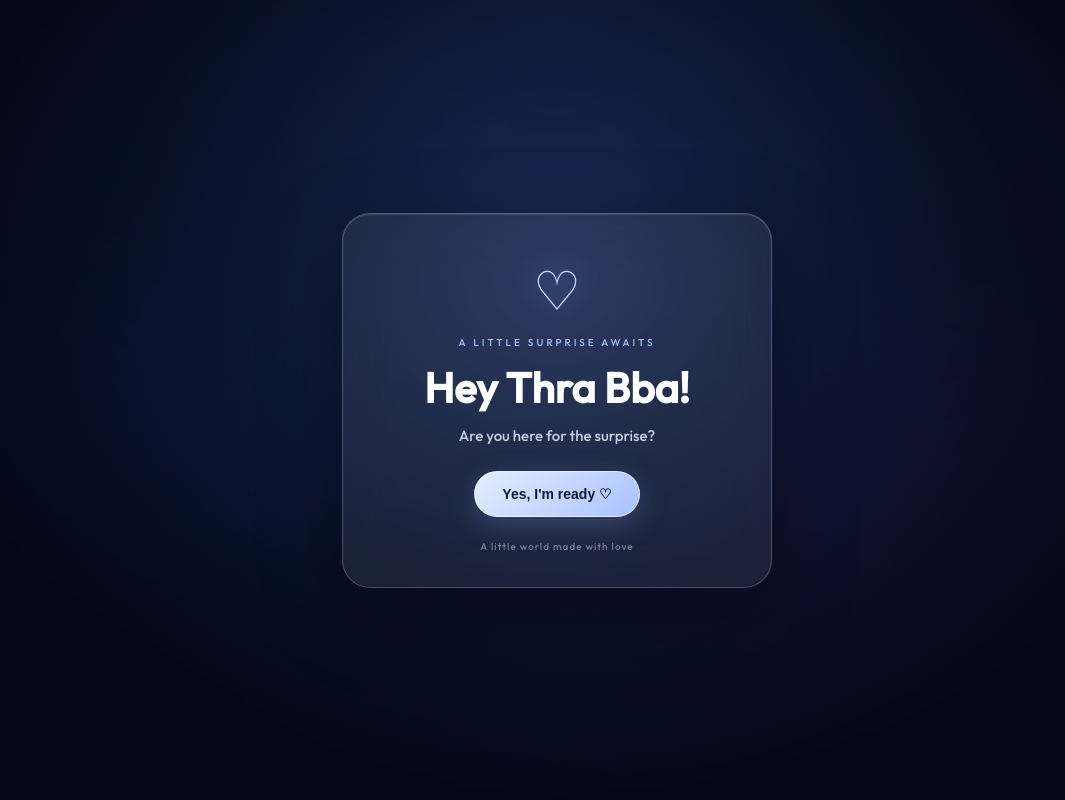
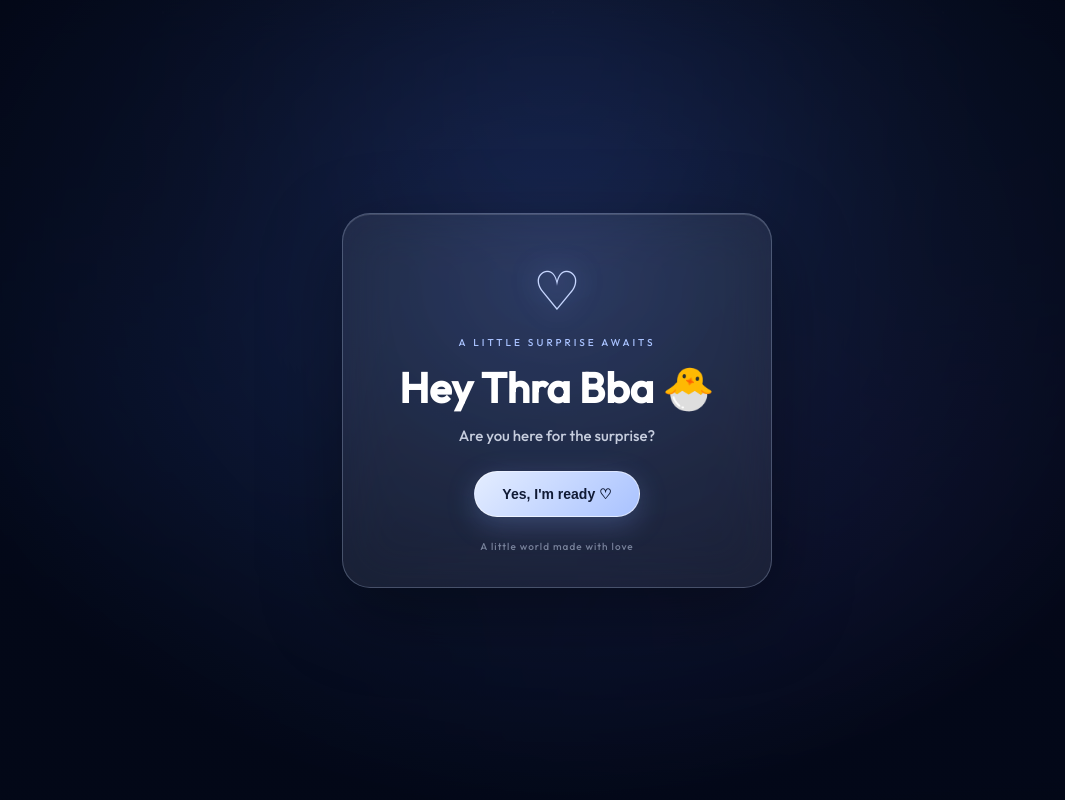
Before and after one commit to ig-chenitha/lovely-surprise, a plain HTML site: page index.html in a window 1280 px wide. Shown: the top 800 px of the page, without its empty margins (83-1148 px from the left). Drawn offline with Linux system fonts and the light colour scheme.

Commit message:
Update index.html

```diff
--- a/index.html
+++ b/index.html
@@ -26,7 +26,7 @@
         <div class="visitor-gate-card">
             <div class="gate-heart">♡</div>
             <p class="gate-eyebrow">A LITTLE SURPRISE AWAITS</p>
-            <h1>Hey Thra Bba!</h1>
+            <h1>Hey Thra Bba 🐣</h1>
             <p class="gate-question">Are you here for the surprise?</p>
             <button id="gateYes" class="gate-yes" type="button">Yes, I'm ready ♡</button>
             <p class="gate-footnote">A little world made with love</p>
```
